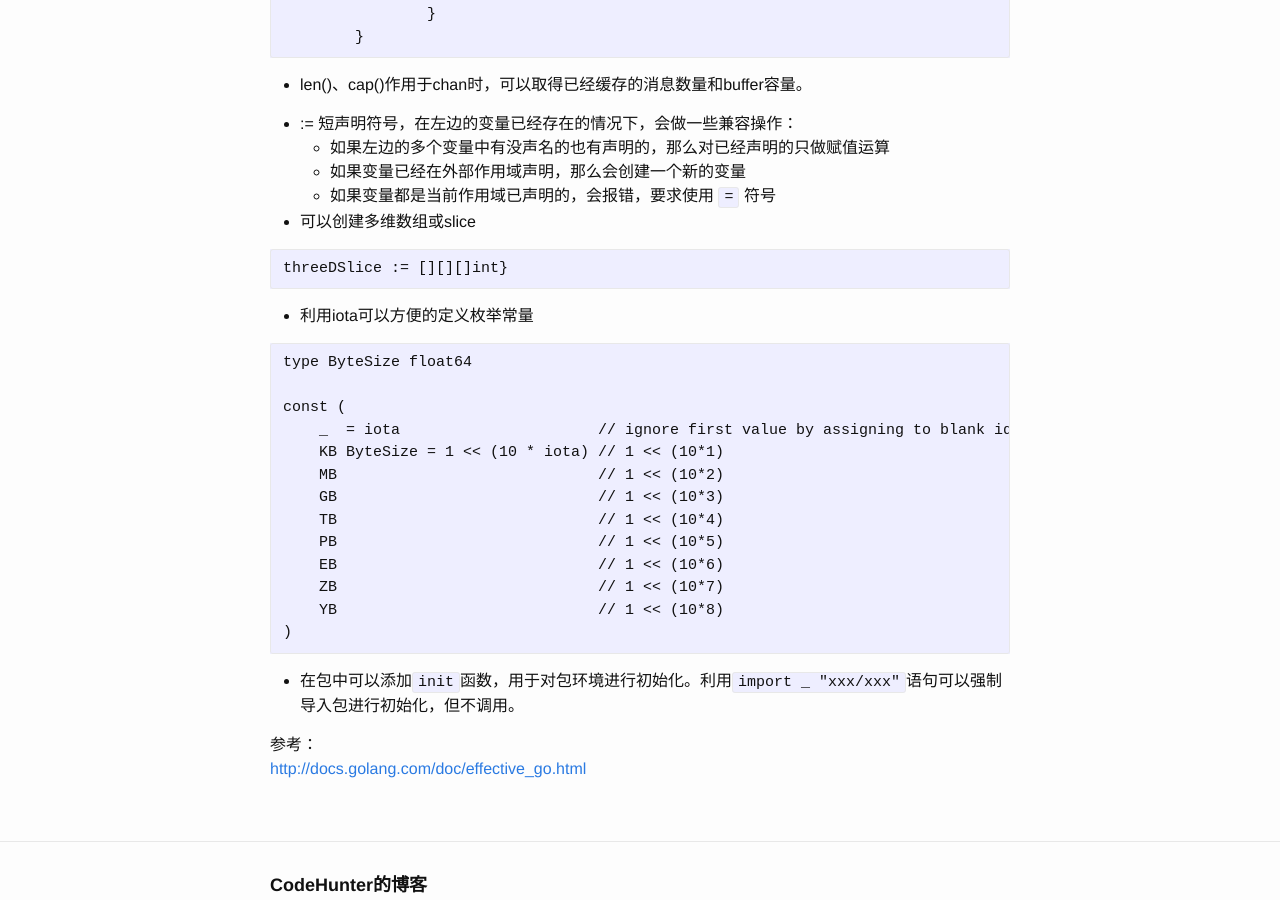
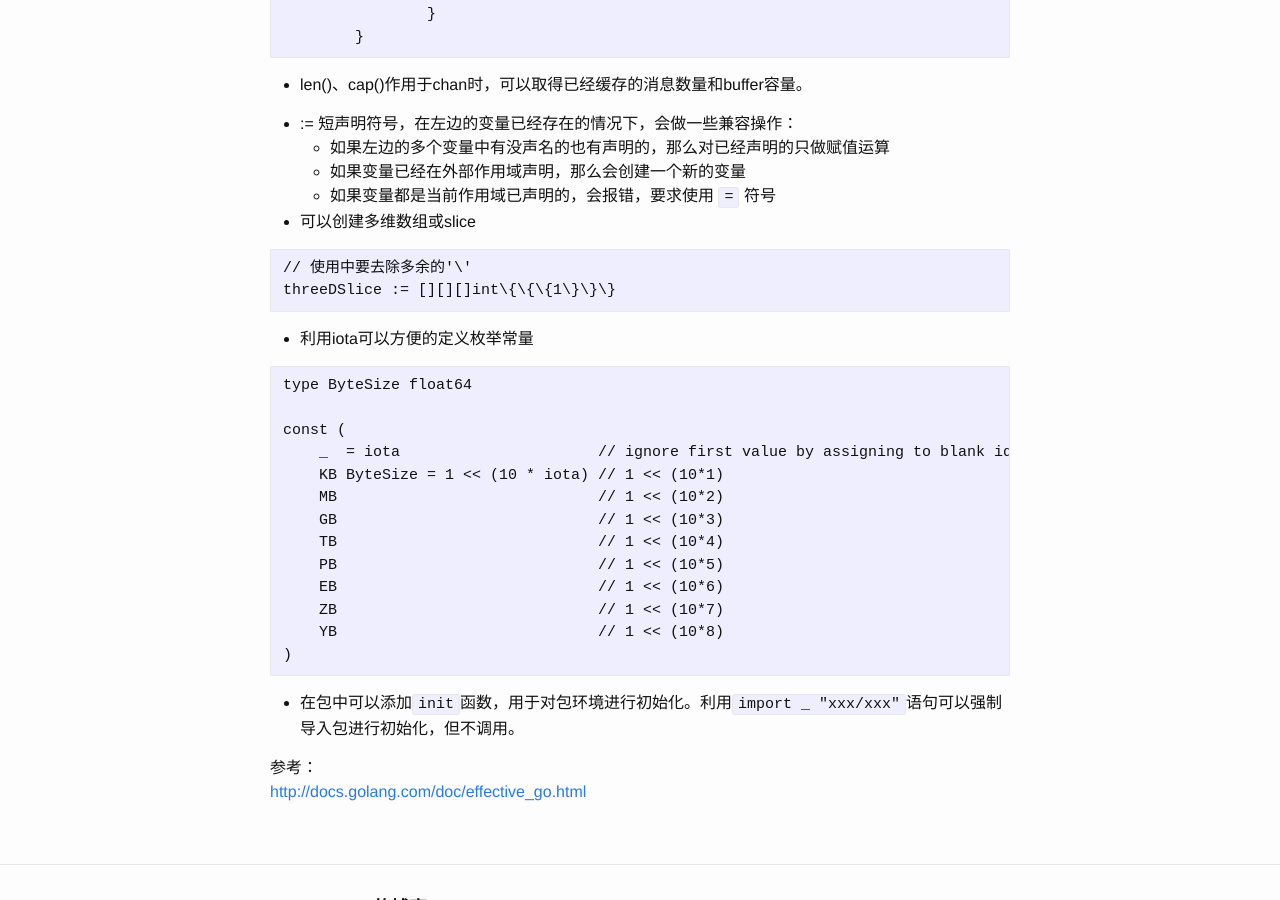
Before and after one commit to CodeHunter2006/CodeHunter2006.github.io, a Jekyll site: the page built from _posts/2018-11-28-Go.md, in a window 1280 px wide and 900 px high, scrolled down 786 px. Built offline with Jekyll 4.4.1, drawn with Linux system fonts in a browser that asks for light colours.

Commit message:
修正格式

````diff
--- a/_posts/2018-11-28-Go.md
+++ b/_posts/2018-11-28-Go.md
@@ -48,7 +48,8 @@ OuterLoop:
 * 可以创建多维数组或slice
 
 ```
-threeDSlice := [][][]int{{{1}}}
+// 使用中要去除多余的'\'
+threeDSlice := [][][]int\{\{\{1\}\}\}
 ```
 
 * 利用iota可以方便的定义枚举常量
````
